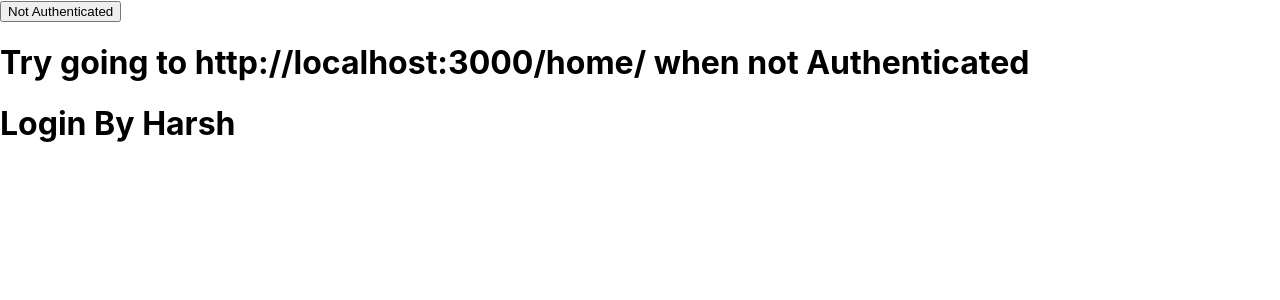
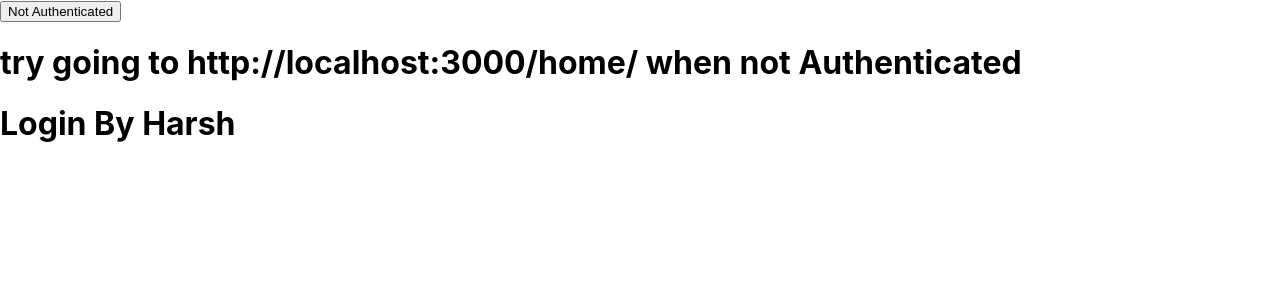
Before and after one commit to Anshul-Sangrame/Second-hand-E-commerce, a React (Create React App) app in the folder frontend/: page / in a window 1280 px wide. Shown: the top 300 px of the page. Built offline with nearby package versions, Linux system fonts and the light colour scheme.

Commit message:
added react routers

```diff
--- a/frontend/src/App.js
+++ b/frontend/src/App.js
@@ -20,7 +20,7 @@ function App() {
       <button onClick={() => {Onclick()}}>
         {IsAuth? "Authenticated": "Not Authenticated"}
       </button>
-      <h1>Try going to http://localhost:3000/home/ when not Authenticated</h1>
+      <h1>try going to http://localhost:3000/home/ when not Authenticated</h1>
       {/* Public routes */}
       <Routes>
         <Route path='' element={<h1>Login By Harsh</h1>} />
```
